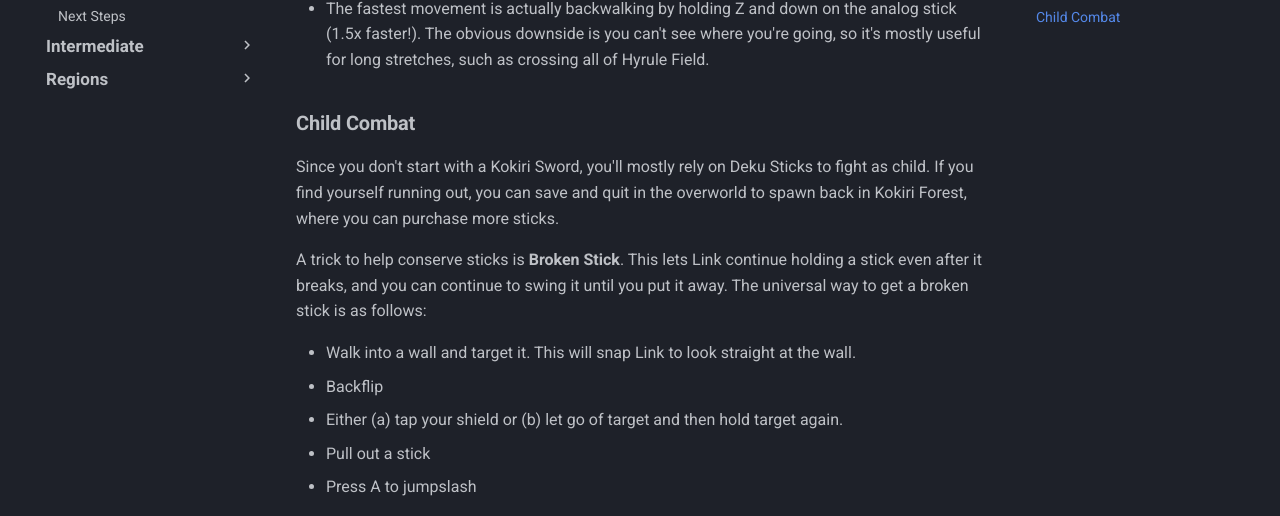
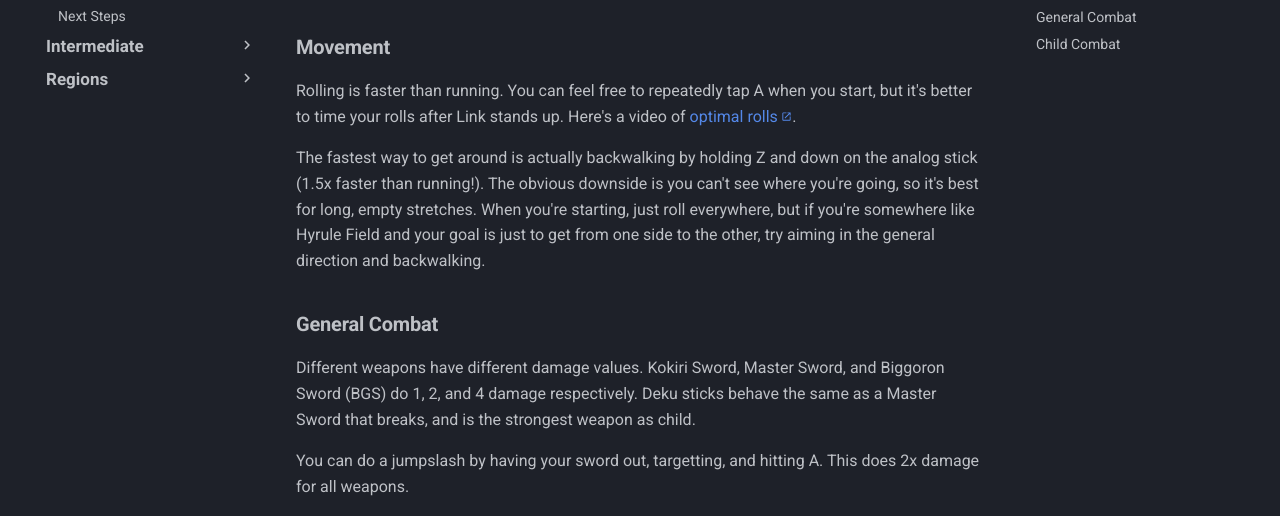
Before and after one commit to flee135/OoTR-Tutorials, an MkDocs documentation site: the page built from docs/beginner/completing-seed.md, in a window 1280 px wide and 1400 px high, scrolled down 2301 px, cut to the strip 261-777 px from the top of the window. Built offline with MkDocs 1.6.1 and Material for MkDocs 9.7.7, drawn with Linux system fonts in a browser that asks for light colours; some of the changed text lies outside the part shown.

Commit message:
split movement tutorial

```diff
--- a/docs/beginner/completing-seed.md
+++ b/docs/beginner/completing-seed.md
@@ -4,7 +4,7 @@ When starting out, I recommend just playing however you feel like and exploring
 
 If at any point you're unsure how to progress, or your tracker says you're able to do something but you're not sure how, I'd recommend reading the [Glitchless Logic](https://wiki.ootrandomizer.com/index.php?title=Logic) wiki page. This breaks the game down into different regions and common pitfalls in each one. If you still can't find what you're looking for on this page, you can ask in the `#gameplay-and-tricks` channel in the discord.
 
----
+<hr class="section-break section-break--ornament">
 
 Your final goal in this seed is to defeat Ganon. We can break this down into some smaller steps:
 
@@ -14,7 +14,9 @@ Your final goal in this seed is to defeat Ganon. We can break this down into som
 
 ## Early game
 
-Feel free to explore whatever you want in the world. Eventually though, you'll want to make your way to the Temple of Time, where you can read the pedastal in front of the Door of Time to figure out what the dungeon rewards are. Reading the pedastal as adult will tell you where the medallions are, and reading the pedastal as child will tell you where the spiritual stones are.
+When you start the seed, feel free to explore whatever you want in whatever order. Eventually though, you'll want to make your way to the Temple of Time, where you can read the pedastal in front of the Door of Time to figure out what the dungeon rewards are. Reading the pedastal as adult will tell you where the medallions are, and reading the pedastal as child will tell you where the spiritual stones are.
+
+> Remember that the Door of Time is always open! So a good time to do this is when you decide you want to switch age.
 
 In order to open the bridge to Ganon's Castle, you need the six medallions. Collecting the three stones only serves to play the cutscene in Hyrule Field as child to get another song, and may or may not be required.
 
@@ -48,16 +50,27 @@ The following are by no means necessary to complete a seed, but can make things
 
 This video covers the basics:
 
-<iframe width="560" height="315" src="https://www.youtube.com/embed/BnAiWbjtnSg?si=TUxYyQo0dk-48tzJ" title="YouTube video player" frameborder="0" allow="accelerometer; autoplay; clipboard-write; encrypted-media; gyroscope; picture-in-picture; web-share" referrerpolicy="strict-origin-when-cross-origin" allowfullscreen></iframe>
+<iframe width="560" height="315" src="https://www.youtube.com/embed/goB7jW1Ur98?si=xJnx_agEhDd0x1C6" title="YouTube video player" frameborder="0" allow="accelerometer; autoplay; clipboard-write; encrypted-media; gyroscope; picture-in-picture; web-share" referrerpolicy="strict-origin-when-cross-origin" allowfullscreen></iframe>
 
 ### Movement
 
-- Rolling is faster than running. You can feel free to repeatedly tap A when you start, but it's better to time your rolls after Link stands up. Here's a video of [optimal rolls](https://www.youtube.com/watch?v=jqmqkcIwXsg).
-- The fastest movement is actually backwalking by holding Z and down on the analog stick (1.5x faster!). The obvious downside is you can't see where you're going, so it's mostly useful for long stretches, such as crossing all of Hyrule Field.
+Rolling is faster than running. You can feel free to repeatedly tap A when you start, but it's better to time your rolls after Link stands up. Here's a video of [optimal rolls](https://www.youtube.com/watch?v=jqmqkcIwXsg).
+
+The fastest way to get around is actually backwalking by holding Z and down on the analog stick (1.5x faster than running!). The obvious downside is you can't see where you're going, so it's best for long, empty stretches. When you're starting, just roll everywhere, but if you're somewhere like Hyrule Field and your goal is just to get from one side to the other, try aiming in the general direction and backwalking.
+
+### General Combat
+
+Different weapons have different damage values. Kokiri Sword, Master Sword, and Biggoron Sword (BGS) do 1, 2, and 4 damage respectively. Deku sticks behave the same as a Master Sword that breaks, and is the strongest weapon as child.
+
+You can do a jumpslash by having your sword out, targetting, and hitting A. This does 2x damage for all weapons.
+
+You can also crouch stab by holding shield and hitting B (you cannot be targetting when doing this). Crouch stabs are interesting in that they don't have a fixed damage value; they use the damage of the last melee attack you did. So if you jumpslash with a Deku stick, you've "stored" 4 damage. Now if you crouch stab with a Kokiri Sword, each stab is doing 4 damage. Crouch stabs also happen to be the fastest way to attack, so this is often your best combat option. Just remember to store as much damage as you can before the fight!
+
+Another funny quirk about crouch stabs is that they retain the property of the last attack you did as well. So if you swing a Megaton Hammer, all your crouch stabs, even if it's with a sword, will be able to break boulders.
 
 ### Child Combat
 
-Since you don't start with a Kokiri Sword, you'll mostly rely on Deku Sticks to fight as child. If you find yourself running out, you can save and quit in the overworld to spawn back in Kokiri Forest, where you can purchase more sticks.
+Since you don't start with a Kokiri Sword, you'll rely a lot on Deku Sticks to fight as child. If you find yourself running out, you can save and quit in the overworld to spawn back in Kokiri Forest, where you can purchase more sticks.
 
 A trick to help conserve sticks is **Broken Stick**. This lets Link continue holding a stick even after it breaks, and you can continue to swing it until you put it away. The universal way to get a broken stick is as follows:
 
```
Also changed, not shown: docs/intermediate/execution.md (+8 -0 lines), docs/intermediate/intro.md (+0 -2 lines).
